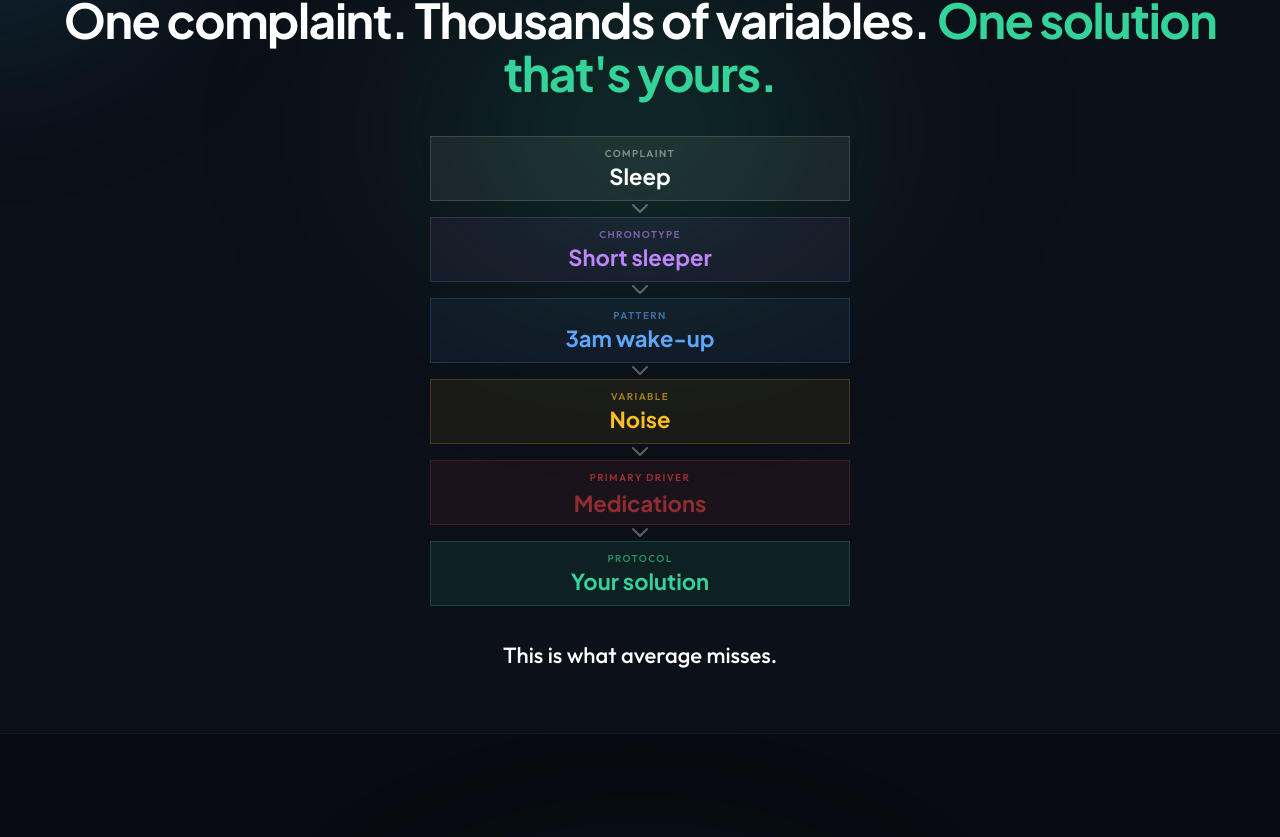
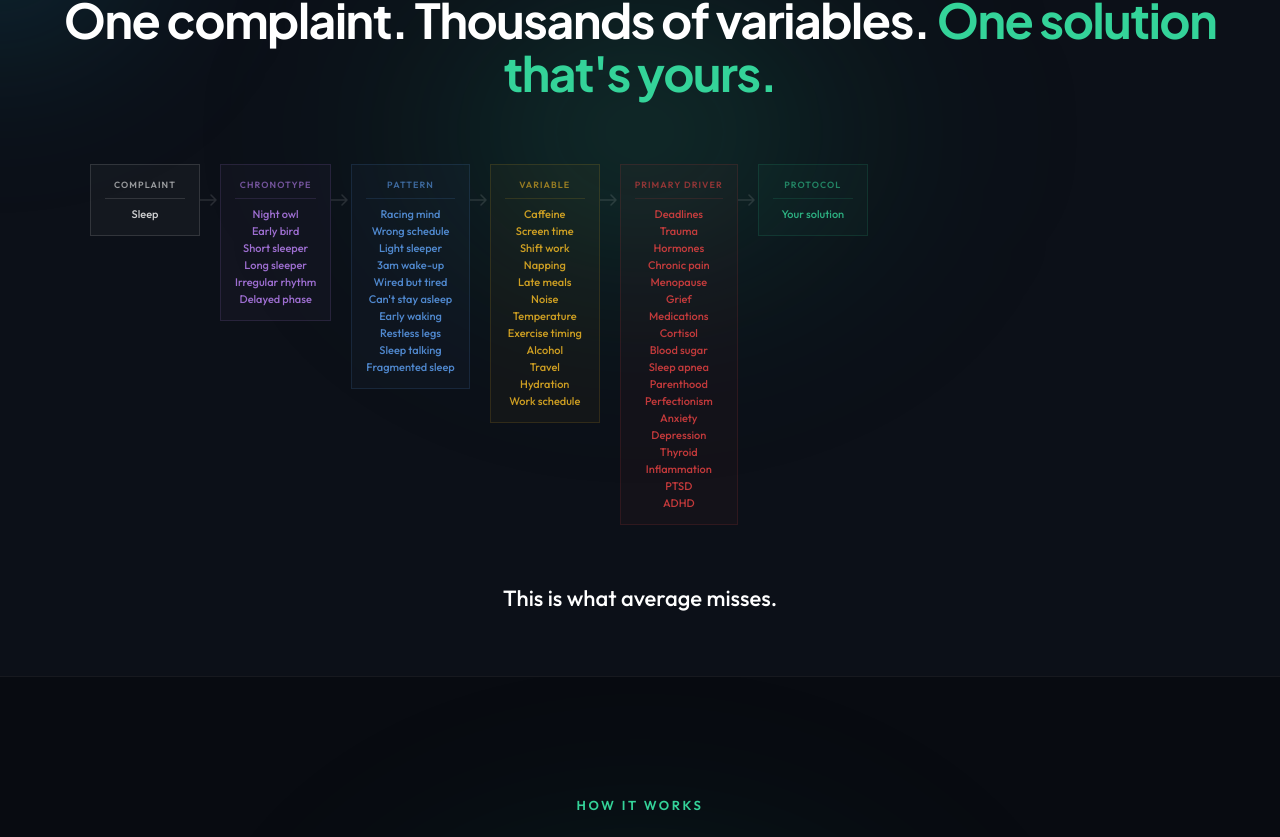
Before and after one commit to brygp954/apiverde-demo, a React (Vite) app: page / in a window 1280 px wide. Shown: the part 798-1635 px from the top of the page. Built offline with nearby package versions, Linux system fonts and the light colour scheme.

Commit message:
new stack

```diff
--- a/src/ApiverdeDemo.jsx
+++ b/src/ApiverdeDemo.jsx
@@ -681,7 +681,7 @@ function InsightSection() {
   );
 }
 
-// ─── UNDER THE SURFACE — STACKED CYCLING SECTION ────────────
+// ─── WHY IT'S PERSONAL — FLOWCHART SECTION ────────────────
 function StackSection() {
   const [show, setShow] = useState(false);
   const sectionRef = useRef(null);
@@ -689,63 +689,39 @@ function StackSection() {
   useEffect(() => {
     const obs = new IntersectionObserver(([e]) => {
       if (e.isIntersecting) setShow(true);
-    }, { threshold: 0.3 });
+    }, { threshold: 0.2 });
     if (sectionRef.current) obs.observe(sectionRef.current);
     return () => obs.disconnect();
   }, []);
 
-  const palette = {
-    purple: "#c084fc", blue: "#60a5fa", yellow: "#fbbf24", red: "#ef4444",
+  const flowPalette = {
+    white: "#ffffff", purple: "#c084fc", blue: "#60a5fa",
+    yellow: "#fbbf24", red: "#ef4444", green: "#34d399",
   };
 
-  function CyclingBox({ label, items, color, delay, speed = 2200 }) {
-    const [index, setIndex] = useState(0);
-    const [fading, setFading] = useState(false);
-    useEffect(() => {
-      if (!show) return;
-      const interval = setInterval(() => {
-        setFading(true);
-        setTimeout(() => {
-          setIndex(prev => (prev + 1) % items.length);
-          setFading(false);
-        }, Math.min(250, speed * 0.15));
-      }, speed);
-      return () => clearInterval(interval);
-    }, [show, items.length, speed]);
+  const nodes = [
+    { label: "COMPLAINT", color: flowPalette.white, delay: 0, items: ["Sleep"] },
+    { label: "CHRONOTYPE", color: flowPalette.purple, delay: 0.12,
+      items: ["Night owl", "Early bird", "Short sleeper", "Long sleeper", "Irregular rhythm", "Delayed phase"] },
+    { label: "PATTERN", color: flowPalette.blue, delay: 0.24,
+      items: ["Racing mind", "Wrong schedule", "Light sleeper", "3am wake-up", "Wired but tired", "Can't stay asleep", "Early waking", "Restless legs", "Sleep talking", "Fragmented sleep"] },
+    { label: "VARIABLE", color: flowPalette.yellow, delay: 0.36,
+      items: ["Caffeine", "Screen time", "Shift work", "Napping", "Late meals", "Noise", "Temperature", "Exercise timing", "Alcohol", "Travel", "Hydration", "Work schedule"] },
+    { label: "PRIMARY DRIVER", color: flowPalette.red, delay: 0.48,
+      items: ["Deadlines", "Trauma", "Hormones", "Chronic pain", "Menopause", "Grief", "Medications", "Cortisol", "Blood sugar", "Sleep apnea", "Parenthood", "Perfectionism", "Anxiety", "Depression", "Thyroid", "Inflammation", "PTSD", "ADHD"] },
+    { label: "PROTOCOL", color: flowPalette.green, delay: 0.6, items: ["Your solution"] },
+  ];
+
+  function FlowArrow({ delay }) {
     return (
       <div style={{
-        background: `${color}10`, border: `1px solid ${color}30`,
-        padding: "10px 40px",
-        display: "flex", flexDirection: "column", alignItems: "center", gap: "2px",
-        opacity: show ? 1 : 0,
-        transform: show ? "translateY(0)" : "translateY(12px)",
-        transition: `all 0.5s cubic-bezier(0.16, 1, 0.3, 1) ${delay}s`,
-      }}>
-        <div style={{
-          fontFamily: outfit, fontSize: "10px", fontWeight: 600,
-          color: `${color}99`, textTransform: "uppercase", letterSpacing: "0.14em",
-        }}>{label}</div>
-        <div style={{
-          fontFamily: jakarta, fontSize: "22px", fontWeight: 700,
-          color: color, height: "28px",
-          display: "flex", alignItems: "center",
-          opacity: fading ? 0 : 1,
-          transform: fading ? "translateY(6px)" : "translateY(0)",
-          transition: "all 0.3s ease",
-        }}>{items[index]}</div>
-      </div>
-    );
-  }
-
-  function Arrow({ delay }) {
-    return (
-      <div style={{
-        display: "flex", justifyContent: "center", lineHeight: 1, padding: "3px 0",
-        opacity: show ? 0.5 : 0,
+        display: "flex", alignItems: "flex-start", flexShrink: 0,
+        paddingTop: "30px",
+        opacity: show ? 0.35 : 0,
         transition: `all 0.4s ease ${delay}s`,
       }}>
-        <svg width="18" height="10" viewBox="0 0 18 10" fill="none">
-          <path d="M2 1L9 8L16 1" stroke="rgba(255,255,255,0.65)" strokeWidth="2" strokeLinecap="round" strokeLinejoin="round" />
+        <svg width="20" height="12" viewBox="0 0 20 12" fill="none">
+          <path d="M0 6H16M16 6L11 1M16 6L11 11" stroke="rgba(255,255,255,0.35)" strokeWidth="1.5" strokeLinecap="round" strokeLinejoin="round" />
         </svg>
       </div>
     );
@@ -770,7 +746,7 @@ function StackSection() {
         pointerEvents: "none", filter: "blur(80px)",
       }} />
 
-      <div style={{ textAlign: "center", marginBottom: "36px", position: "relative" }}>
+      <div style={{ textAlign: "center", marginBottom: "48px", position: "relative" }}>
         <Reveal>
           <SectionLabel>Why It's Personal</SectionLabel>
           <h2 style={{
@@ -781,73 +757,62 @@ function StackSection() {
         </Reveal>
       </div>
 
-      <div style={{
-        display: "flex", flexDirection: "column", gap: "0px",
-        width: "100%", maxWidth: "420px",
-      }}>
-        <div style={{
-          background: `${C.white}10`, border: `1px solid ${C.white}25`,
-          padding: "10px 40px",
-          display: "flex", flexDirection: "column", alignItems: "center", gap: "2px",
-          opacity: show ? 1 : 0,
-          transform: show ? "translateY(0)" : "translateY(16px)",
-          transition: "all 0.6s cubic-bezier(0.16, 1, 0.3, 1) 0s",
+      <style>{`
+        .flow-scroll { overflow-x: auto; -webkit-overflow-scrolling: touch; }
+        .flow-scroll::-webkit-scrollbar { display: none; }
+      `}</style>
+
+      <div className="flow-scroll" style={{ width: "100%", maxWidth: "1100px" }}>
+        <div style={{
+          display: "flex", alignItems: "flex-start",
+          gap: "0px", minWidth: "940px", padding: "16px 0",
         }}>
-          <div style={{
-            fontFamily: outfit, fontSize: "10px", fontWeight: 600,
-            color: `${C.white}70`, textTransform: "uppercase", letterSpacing: "0.14em",
-          }}>COMPLAINT</div>
-          <div style={{
-            fontFamily: jakarta, fontSize: "22px", fontWeight: 700, color: C.white,
-          }}>Sleep</div>
-        </div>
-
-        <Arrow delay={0.1} />
-
-        <CyclingBox label="CHRONOTYPE"
-          items={["Night owl", "Early bird", "Short sleeper", "Long sleeper", "Irregular rhythm", "Delayed phase"]}
-          color={palette.purple} delay={0.15} speed={2800} />
-
-        <Arrow delay={0.25} />
-
-        <CyclingBox label="PATTERN"
-          items={["Racing mind", "Wrong schedule", "Light sleeper", "3am wake-up", "Wired but tired", "Can't stay asleep"]}
-          color={palette.blue} delay={0.3} speed={1600} />
-
-        <Arrow delay={0.4} />
-
-        <CyclingBox label="VARIABLE"
-          items={["Caffeine", "Screen time", "Shift work", "Napping", "Late meals", "Noise", "Temperature", "Exercise timing"]}
-          color={palette.yellow} delay={0.45} speed={1200} />
-
-        <Arrow delay={0.55} />
-
-        <CyclingBox label="PRIMARY DRIVER"
-          items={["Deadlines", "Trauma", "Hormones", "Chronic pain", "Menopause", "Grief", "Medications", "Cortisol", "Blood sugar", "Sleep apnea", "Parenthood", "Perfectionism"]}
-          color={palette.red} delay={0.6} speed={900} />
-
-        <Arrow delay={0.7} />
-
-        <div style={{
-          background: `${C.green}15`, border: `1px solid ${C.green}35`,
-          padding: "10px 40px",
-          display: "flex", flexDirection: "column", alignItems: "center", gap: "2px",
-          opacity: show ? 1 : 0,
-          transform: show ? "translateY(0)" : "translateY(16px)",
-          transition: "all 0.6s cubic-bezier(0.16, 1, 0.3, 1) 0.75s",
-        }}>
-          <div style={{
-            fontFamily: outfit, fontSize: "10px", fontWeight: 600,
-            color: `${C.green}99`, textTransform: "uppercase", letterSpacing: "0.14em",
-          }}>PROTOCOL</div>
-          <div style={{
-            fontFamily: jakarta, fontSize: "22px", fontWeight: 700, color: C.green,
-          }}>Your solution</div>
+          {nodes.map((node, i) => (
+            <div key={node.label} style={{ display: "flex", alignItems: "flex-start" }}>
+              <div style={{
+                background: `${node.color}08`,
+                border: `1px solid ${node.color}20`,
+                padding: "14px 14px",
+                display: "flex", flexDirection: "column", alignItems: "center",
+                gap: "8px", minWidth: "110px", maxWidth: "140px",
+                opacity: show ? 1 : 0,
+                transform: show ? "translateX(0)" : "translateX(-12px)",
+                transition: `all 0.5s cubic-bezier(0.16, 1, 0.3, 1) ${node.delay}s`,
+              }}>
+                <div style={{
+                  fontFamily: outfit, fontSize: "9px", fontWeight: 600,
+                  color: `${node.color}90`, textTransform: "uppercase",
+                  letterSpacing: "0.12em", textAlign: "center",
+                }}>{node.label}</div>
+                <div style={{
+                  width: "100%", height: "1px",
+                  background: `${node.color}20`,
+                }} />
+                <div style={{
+                  display: "flex", flexDirection: "column", gap: "3px",
+                  alignItems: "center", width: "100%",
+                }}>
+                  {node.items.map((item, j) => (
+                    <div key={item} style={{
+                      fontFamily: outfit, fontSize: "11px", fontWeight: 500,
+                      color: `${node.color}cc`,
+                      opacity: show ? 1 : 0,
+                      transition: `all 0.4s ease ${node.delay + 0.05 + j * 0.03}s`,
+                      whiteSpace: "nowrap",
+                    }}>{item}</div>
+                  ))}
+                </div>
+              </div>
+              {i < nodes.length - 1 && (
+                <FlowArrow delay={node.delay + 0.08} />
+              )}
+            </div>
+          ))}
         </div>
       </div>
 
       <div style={{
-        textAlign: "center", marginTop: "32px",
+        textAlign: "center", marginTop: "40px",
         opacity: show ? 1 : 0, transition: "all 0.6s ease 1s",
       }}>
         <p style={{
```
